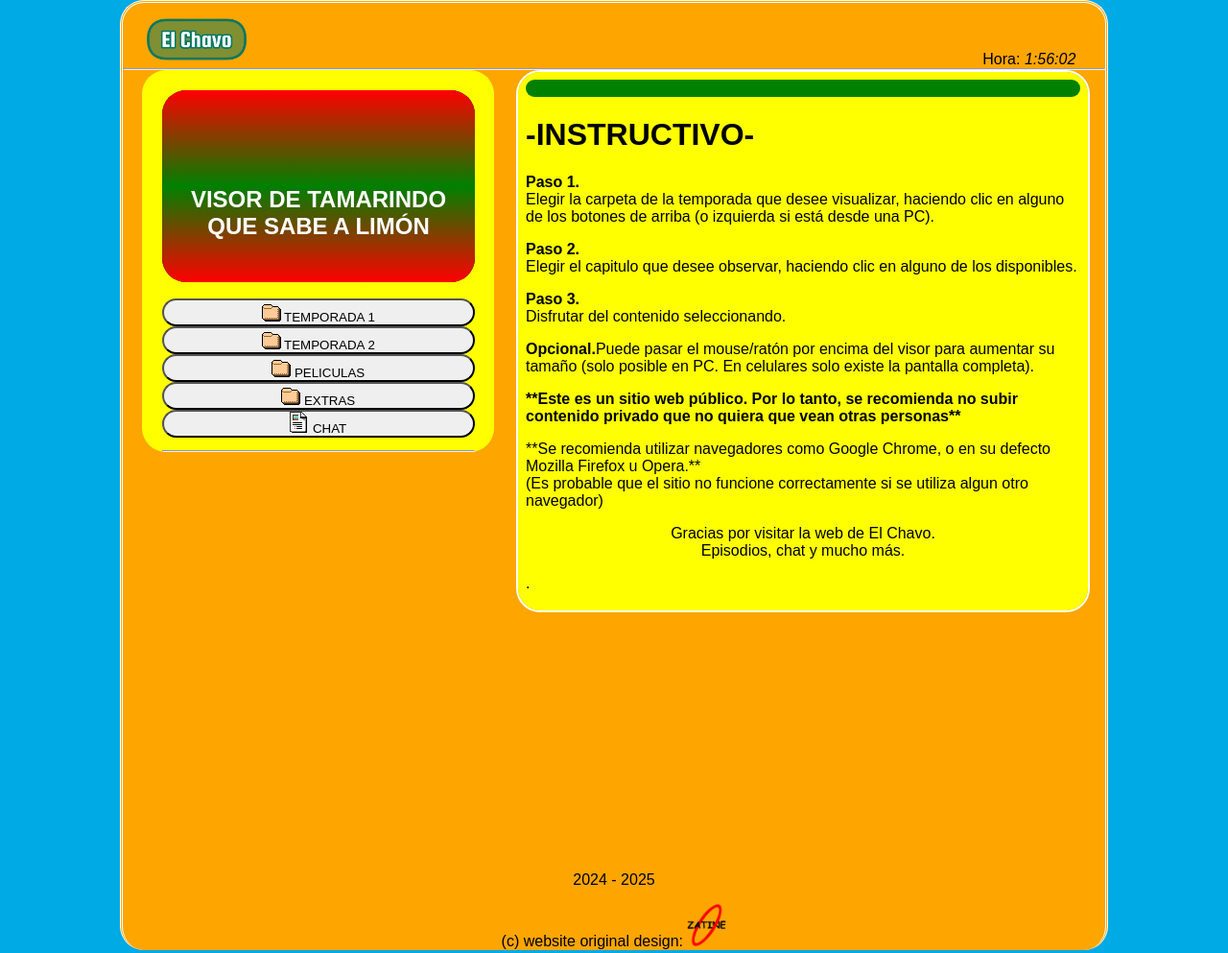
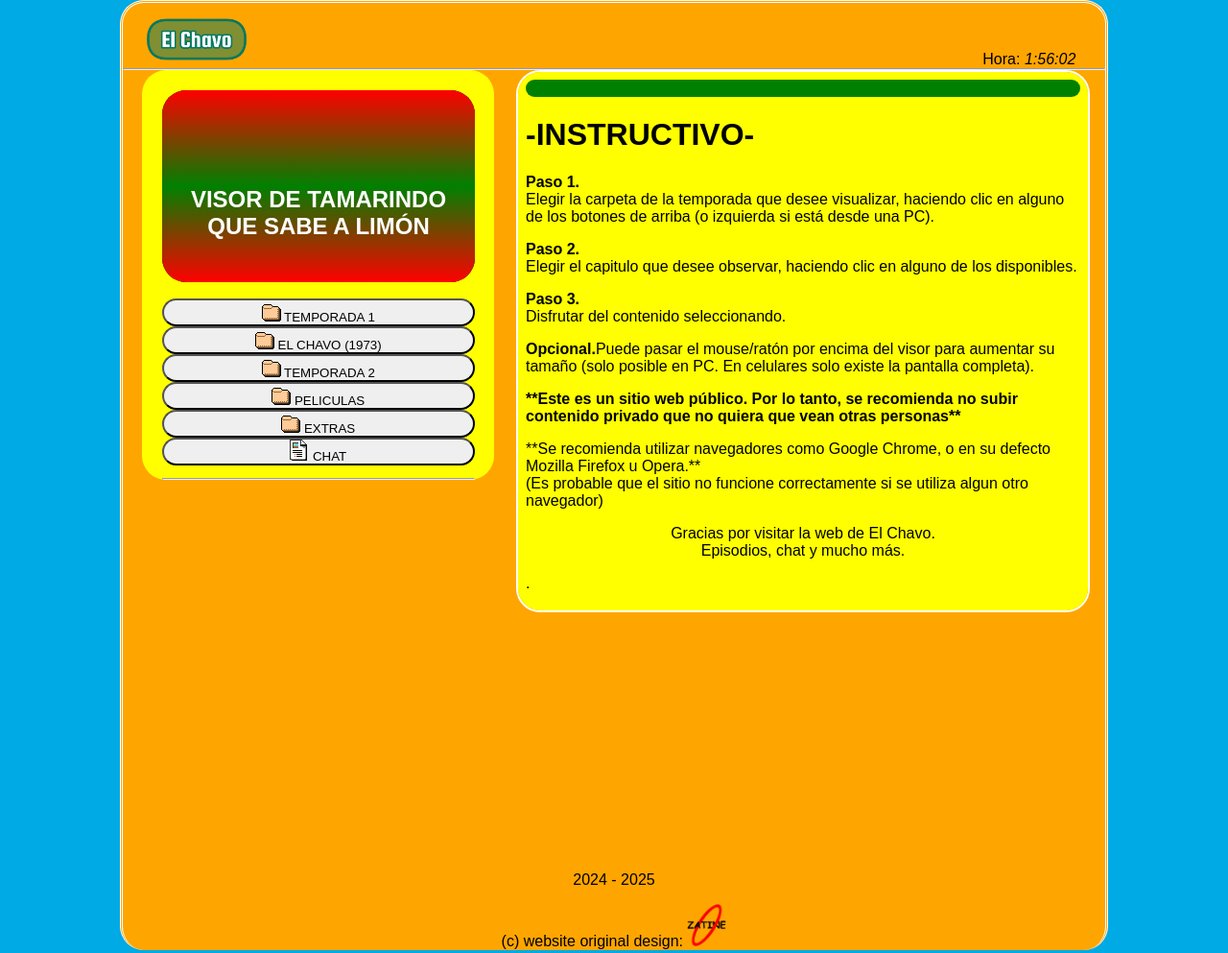
Before and after one commit to zohan9ir/elcha, a plain HTML site: page index.html in a window 1280 px wide. Shown: the whole page at 96% size. Drawn offline with Linux system fonts and the light colour scheme.

Commit message:
Update index.html

```diff
--- a/index.html
+++ b/index.html
@@ -38,6 +38,7 @@ window.onload=function(){startTime();}
 <iframe id="miIframe" src="visor_texto.html" name="visor" class="visorazo" allowfullscreen>Tu navegador no soporta este contenido</iframe>
 <nav>
 <a class="botonesparaelegirelcontenidoaver" href="temps/temporada1.html" target="iframelista"><button style="margin-top:13px;" class="estilodelosbotonesparaelegirelcontenidoaver"><img src="fld.gif"> TEMPORADA 1</button></a>
+<a class="botonesparaelegirelcontenidoaver" href="temps/chavoclasico.html" target="iframelista"><button class="estilodelosbotonesparaelegirelcontenidoaver"><img src="fld.gif"> EL CHAVO (1973)</button></a>
 <a class="botonesparaelegirelcontenidoaver" href="temps/temporada2.html" target="iframelista"><button class="estilodelosbotonesparaelegirelcontenidoaver"><img src="fld.gif"> TEMPORADA 2</button></a>
 <a class="botonesparaelegirelcontenidoaver" href="temps/pelis.html" target="iframelista"><button class="estilodelosbotonesparaelegirelcontenidoaver"><img src="fld.gif"> PELICULAS</button></a>
 <a class="botonesparaelegirelcontenidoaver" href="temps/musifondo.html" target="iframelista"><button class="estilodelosbotonesparaelegirelcontenidoaver"><img src="fld.gif"> EXTRAS</button></a>
```
